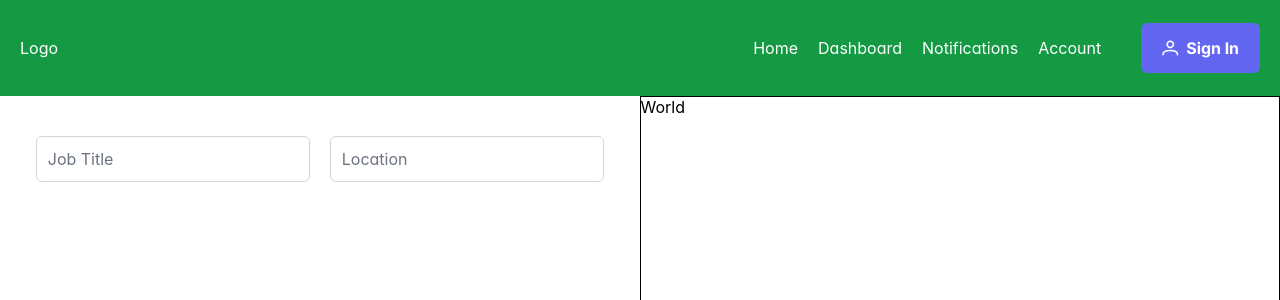
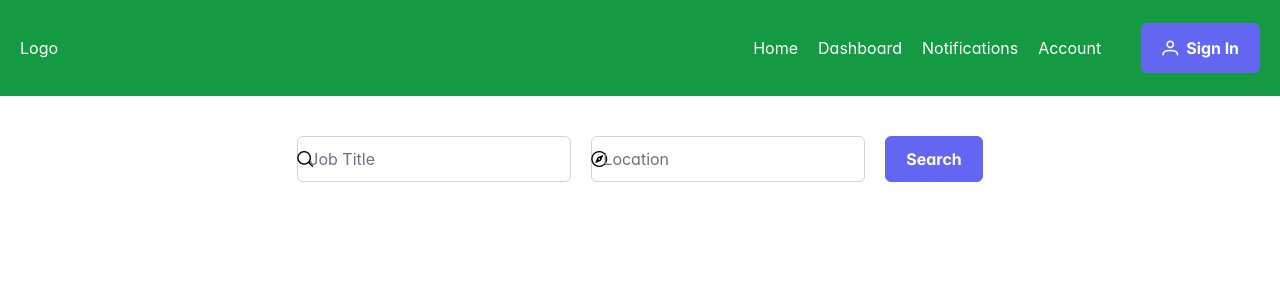
Before and after one commit to AD-W99/CityConnectHub, a React (Create React App) app: page / in a window 1280 px wide. Shown: the top 300 px of the page. Built offline with nearby package versions, Linux system fonts and the light colour scheme.

Commit message:
Added icon attribute to seachbar & updated some CSS

```diff
--- a/package.json
+++ b/package.json
@@ -13,6 +13,9 @@
     "react-dom": "^18.2.0",
     "react-scripts": "5.0.1",
     "web-vitals": "^2.1.4"
+  },
+  "devDependencies": {
+    "@babel/plugin-proposal-private-property-in-object": "^7.21.11"
   },
   "scripts": {
     "start": "react-scripts start",
--- a/src/components/JobSearch.js
+++ b/src/components/JobSearch.js
@@ -1,5 +1,6 @@
 import { Searchbar } from "./Searchbar"
 import { JobSearchContainer } from "./containers/JobSearchContainer"
+import { Button } from "primereact/button"
 
 import styles from "../styles/JobSearch.module.css"
 
@@ -8,7 +9,8 @@ export function JobSearch() {
         <JobSearchContainer>
             <div className={styles.searchbarContainer}>
                 <Searchbar floatLabel="Job Title" />
-                <Searchbar floatLabel="Location" />
+                <Searchbar floatLabel="Location" icon="pi pi-compass" />
+                <Button label="Search" />
             </div>
         </JobSearchContainer>
     )
--- a/src/components/Searchbar.js
+++ b/src/components/Searchbar.js
@@ -1,11 +1,12 @@
 import { InputText } from "primereact/inputtext";
 import { useInputs } from "../hooks/useInputs";
 
-export const Searchbar = ({ floatLabel = "Label" }) => {
+export const Searchbar = ({ floatLabel = "Label", icon = "pi pi-search" }) => {
     const { inputs: searchbarInput, handleInputChange: handleSearchbarChange } = useInputs({ initVals: "" })
 
     return (
-        <span className="p-float-label">
+        <span className="p-float-label p-input-icon-right">
+            <i className={`${icon}`} />
             <InputText id={`${floatLabel}`} value={searchbarInput} onChange={handleSearchbarChange} />
             <label htmlFor={`${floatLabel}`}>{`${floatLabel}`}</label>
         </span>
--- a/src/pages/MainPage/index.js
+++ b/src/pages/MainPage/index.js
@@ -5,20 +5,19 @@ import { MainPageContainer } from "../../components/containers/MainPageContainer
 import { useState, useEffect } from "react";
 
 function MainPage() {
-    const [mapIsVisible, setMapIsVisible] = useState(window.innerWidth < 500 ? false : true)
+    const [mapIsVisible, setMapIsVisible] = useState(false)
+    // useEffect(() => {
+    //     const handleResize = () => {
+    //         setMapIsVisible(window.innerWidth < 500 ? false : true);
+    //     }
 
-    useEffect(() => {
-        const handleResize = () => {
-            setMapIsVisible(window.innerWidth < 500 ? false : true);
-        }
+    //     window.addEventListener('resize', handleResize)
 
-        window.addEventListener('resize', handleResize)
+    //     return () => {
+    //       window.removeEventListener('resize', handleResize)
+    //     }
 
-        return () => {
-          window.removeEventListener('resize', handleResize)
-        }
-
-    }, [])
+    // }, [])
 
     return (
         <MainPageContainer>
--- a/src/styles/containerStyles/JobSearchContainer.module.css
+++ b/src/styles/containerStyles/JobSearchContainer.module.css
@@ -1,6 +1,5 @@
 .container {
     width: 100%;
-    height: 100vh;
     display: flex;
     flex-direction: column;
     margin: 20px 0;
--- a/src/styles/containerStyles/MainPageContainer.module.css
+++ b/src/styles/containerStyles/MainPageContainer.module.css
@@ -1,5 +1,5 @@
 .container {
     display: flex;
     justify-content: space-between;
-    width: 100vw;
+    width: 100%;
 }
```
Also changed, not shown: 1 other file (tests, documents, lock files or other folders).
